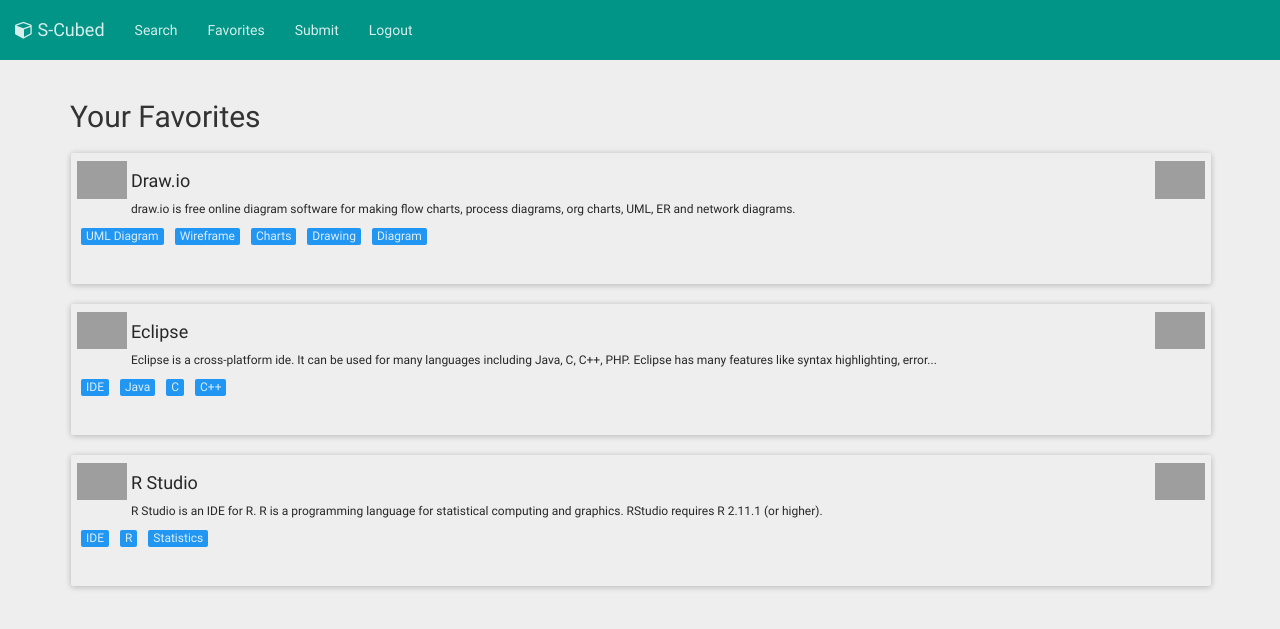
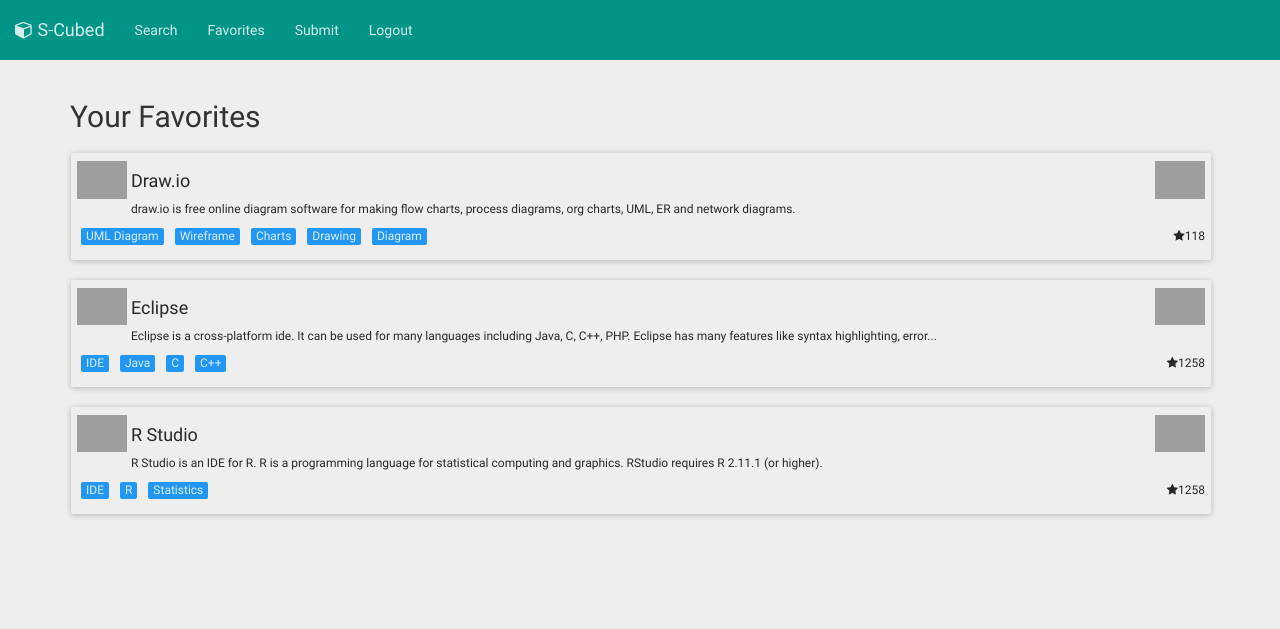
Before and after one commit to cheble/S-Cubed, a Jekyll site: the page built from Favorites.html, in a window 1280 px wide, cut to the strip 0-629 px from the top of the page. Built offline with Jekyll 4.4.1, drawn with Linux system fonts in a browser that asks for light colours; nearby versions of some CDN libraries; library files that are not in the unit come from our copies; Markdown is read by kramdown in place of the engine named in the settings; grey boxes are pictures that could not be loaded.

Commit message:
tile layout testing

```diff
--- a/_includes/tile.html
+++ b/_includes/tile.html
@@ -23,7 +23,7 @@
         </div>
       </div>
       <div class="tile_stats right">
-
+        <i class="fa fa-star"></i>{{ include.value.favorites }}
       </div>
     </div>
   </a>
--- a/css/main.css
+++ b/css/main.css
@@ -83,13 +83,12 @@ body {
 }
 
 .tile_stats {
-  white-space: nowrap;
+  white-space: wrap;
   text-transform: none;
-  text-align: left;
+  text-align: right;
   font-size: 12px;
-  height: 2em;
-  width: 75%;
-  overflow: scroll;
+  /*height: 2em;*/
+  width: 25%;
 }
 
 .tile_img {
```
